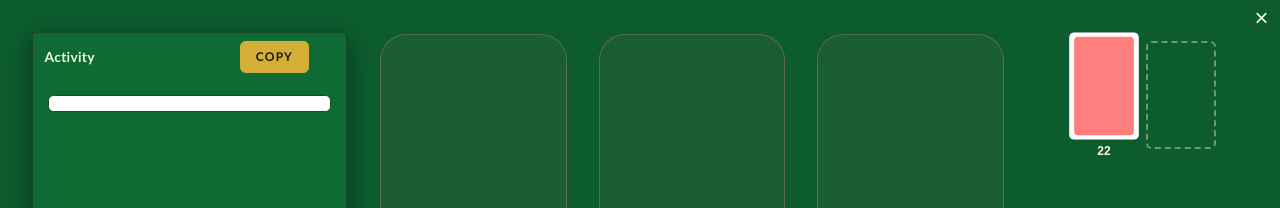
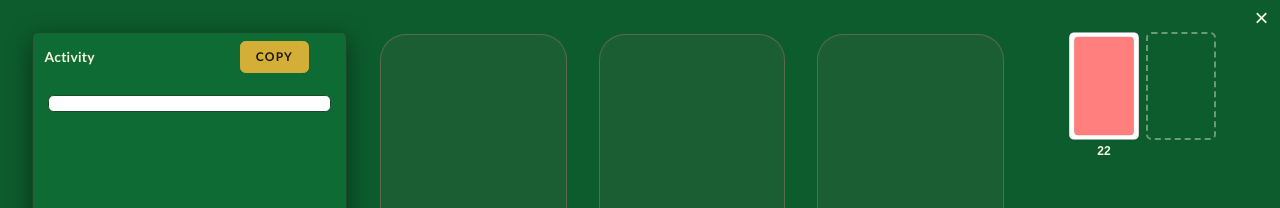
Before and after one commit to thekingofspain/caravan-game, a React (Vite) app: page / in a window 1280 px wide. Shown: the top 208 px of the page. Built offline with nearby package versions, Linux system fonts and the light colour scheme.

Commit message:
Deck pairs: top-align discard slot with deck

```diff
--- a/src/view/global.css
+++ b/src/view/global.css
@@ -438,11 +438,8 @@ body {
    face-up under a big red X (single card, no history). */
 .deck-pair {
     display: flex;
-    align-items: center;
+    align-items: flex-start;
     gap: var(--sp-2);
-}
-.hand-half.human .deck-pair {
-    align-items: flex-start;
 }
 .discard-slot {
     position: relative;
```
